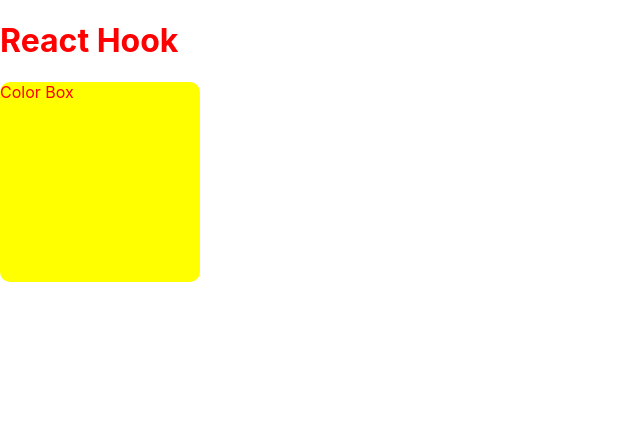
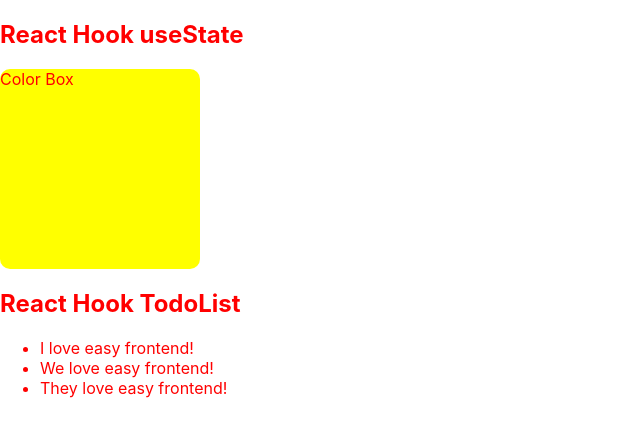
Before and after one commit to Thodze/hook-basic, a React (Create React App) app: page / in a window 1280 px wide. Shown: the top 436 px of the page, without its empty margins (0-640 px from the left). Built offline with nearby package versions, Linux system fonts and the light colour scheme.

Commit message:
todo list

```diff
--- a/src/App.js
+++ b/src/App.js
@@ -1,12 +1,30 @@
 import './App.scss';
-import React from "react";
-import ColorBox from "./components";
+import React, {useState} from "react";
+import ColorBox from "./components/ColorBox";
+import TodoList from "./components/TodoList";
 
 function App() {
+    const [todoList, setTodoList] = useState([
+        {id: 1, title: 'I love easy frontend!'},
+        {id: 2, title: 'We love easy frontend!'},
+        {id: 3, title: 'They love easy frontend!'},
+    ]);
+
+    function handleTodoClick(todo) {
+        console.log(todo)
+        const index = todoList.findIndex(x => x.id === todo.id);
+        if (index < 0) return;
+        const newTodoList = [...todoList];
+        newTodoList.splice(index, 1);
+        setTodoList(newTodoList);
+    }
+
     return (
         <div className="app">
-            <h1>React Hook</h1>
-            <ColorBox />
+            <h2>React Hook useState</h2>
+            <ColorBox/>
+            <h2>React Hook TodoList</h2>
+            <TodoList todos={todoList} onTodoClick={handleTodoClick}/>
         </div>
     );
 }
--- /dev/null
+++ b/src/components/TodoList/index.jsx
@@ -0,0 +1,37 @@
+import React from 'react';
+import PropTypes from 'prop-types';
+
+TodoList.propTypes = {
+    todos: PropTypes.array,
+    onTodoClick: PropTypes.func,
+};
+
+TodoList.defaultProps = {
+    todos: [],
+    onTodoClick: null,
+};
+
+function TodoList(props) {
+
+    const {todos, onTodoClick} = props;
+
+    function handleClick(todo) {
+        if (onTodoClick) {
+            onTodoClick(todo);
+        }
+    }
+
+    return (
+        <ul className='todo-list'>
+            {todos.map(todo => (
+                <li
+                    key={todo.id}
+                    onClick={() => handleClick(todo)}
+                >{todo.title}
+                </li>
+            ))}
+        </ul>
+    );
+}
+
+export default TodoList;
```
Also changed, not shown: src/components/ColorBox/ColorBox.scss (renamed from src/components/ColorBox.scss), src/components/ColorBox/index.jsx (renamed from src/components/index.jsx).
